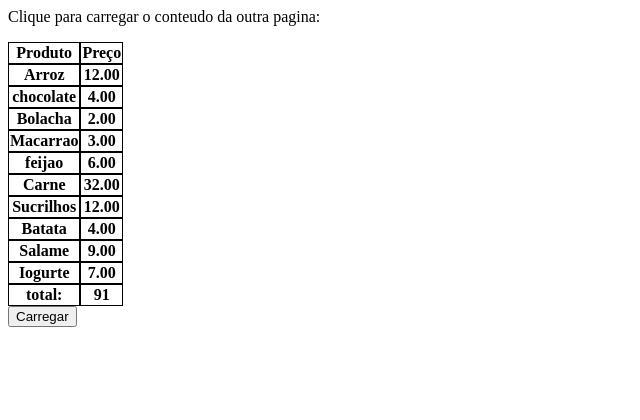
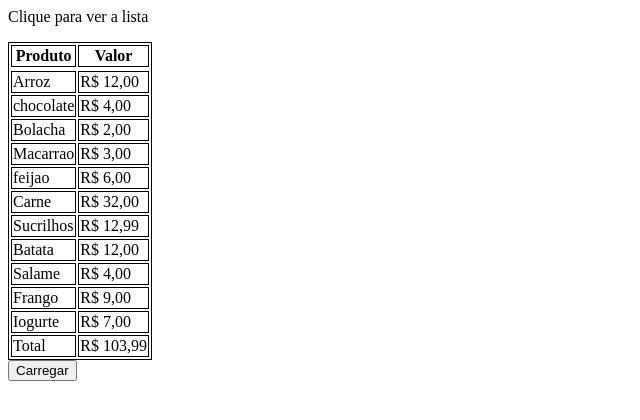
Before and after one commit to thiagoxra/DW2A4, a plain HTML site: page AtividadeLarissa/Exercicio_entrega/atividadeUm.html in a window 1280 px wide. Both pictures are taken after a click on the button "Carregar". Shown: the whole page, without its empty margins (0-640 px from the left). Drawn offline with Linux system fonts and the light colour scheme.

Commit message:
second commit

```diff
--- a/AtividadeLarissa/Exercicio_entrega/atividadeUm.html
+++ b/AtividadeLarissa/Exercicio_entrega/atividadeUm.html
@@ -13,35 +13,33 @@
          }
 
     </style>
-    <script  type= "text/javaScript" src="jQuery/jquery-3.4.1.min.js"></script>
-    <script>
-            $(document).ready(function() {
-                $("#driver").click(function(event){
+   <script type="text/javascript" src="JQuery/jquery-3.4.1.min.js"></script>
+   <script type="text/javascript" language="javascript">
+   $(document).ready(function() {
+      $("#driver").click(function(event){
+          $.getJSON('listaCompras.json', function(lista) {
+               var total = 0;
+               $('#stage').html('<table>');
+               $('table').append('<tr class="titulo"><th>Produto</th><th>Valor</th><tr>');
 
-                    $.getJSON('listaCompras.json', function(t){
-                        var total = Number(t.valor1)+Number(t.valor2)+Number(t.valor3)+Number(t.valor4)+Number(t.valor5)+Number(t.valor6)+Number(t.valor7)+Number(t.valor8)+Number(t.valor9)+Number(t.valor10);
-                        $('#stage').html('<tr> <th>Produto</th> <th>Preço</th></tr>' );
-                        $('#stage').append('<tr> <th>'+ t.produto1 +'</th>'+ '<th>'+ t.valor1 +'</th> </tr>');
-                        $('#stage').append('<tr> <th>'+ t.produto2 +'</th>'+ '<th>'+ t.valor2 +'</th> </tr>');
-                        $('#stage').append('<tr> <th>'+ t.produto3 +'</th>'+ '<th>'+ t.valor3 +'</th> </tr>');
-                        $('#stage').append('<tr> <th>'+ t.produto4 +'</th>'+ '<th>'+ t.valor4 +'</th> </tr>');
-                        $('#stage').append('<tr> <th>'+ t.produto5 +'</th>'+ '<th>'+ t.valor5 +'</th> </tr>');
-                        $('#stage').append('<tr> <th>'+ t.produto6 +'</th>'+ '<th>'+ t.valor6 +'</th> </tr>');
-                        $('#stage').append('<tr> <th>'+ t.produto7 +'</th>'+ '<th>'+ t.valor7 +'</th> </tr>');
-                        $('#stage').append('<tr> <th>'+ t.produto8 +'</th>'+ '<th>'+ t.valor8 +'</th> </tr>');
-                        $('#stage').append('<tr> <th>'+ t.produto9 +'</th>'+ '<th>'+ t.valor9 +'</th> </tr>');
-                        $('#stage').append('<tr> <th>'+ t.produto10 +'</th>'+ '<th>'+ t.valor10 +'</th> </tr>');
-                        $('#stage').append('<tr> <th>'+ "total:" +'</th>'+ '<th>'+ total+'</th> </tr>');
+               var item;
+               var linha =  1;
 
-
-                    });
-                });
+               $.each(lista, function (i,t){
+                  item = '<tr><td>' + t.produto + '</td><td>R$ ' + parseFloat(t.valor).toFixed(2).replace('.', ',') + '</td></tr>';
+                  total += parseFloat(t.valor);
+                  $('table').append(item);
+                  linha++;
+               });
+               $('table').append('<tr id="total"><td>Total</td><td>R$ ' + total.toFixed(2).replace('.', ',') + '</td></tr>');
             });
-        </script>
+         });
+      });
+   </script>
 
 </head>
 <body>
-    <p>Clique para carregar o conteudo da outra pagina:</p>
+    <p>Clique para ver a lista</p>
     <div id="stage" style="backgound-color: orange;">
         conteudo
 
--- a/AtividadeLarissa/Exercicio_entrega/listaCompras.json
+++ b/AtividadeLarissa/Exercicio_entrega/listaCompras.json
@@ -1,22 +1,13 @@
-{
-"produto1":"Arroz",
- "valor1":"12.00",
-"produto2":"chocolate",
- "valor2":"4.00",
-"produto3":"Bolacha",
- "valor3":"2.00",
-"produto4":"Macarrao",
- "valor4":"3.00",
-"produto5":"feijao",
- "valor5":"6.00",
-"produto6":"Carne",
- "valor6":"32.00",
-"produto7":"Sucrilhos",
- "valor7":"12.00",
-"produto8":"Batata",
- "valor8":"4.00",
-"produto9":"Salame",
- "valor9":"9.00",
-"produto10":"Iogurte",
- "valor10":"7.00"
-}
+[
+{"produto": "Arroz", "valor": 12.00},
+{"produto": "chocolate","valor": 4.00},
+{"produto": "Bolacha", "valor": 2.00},
+{"produto": "Macarrao", "valor": 3.00},
+{"produto": "feijao", "valor": 6.00},
+{"produto": "Carne", "valor": 32.00},
+{"produto": "Sucrilhos", "valor": 12.99},
+{"produto": "Batata", "valor": 12.00},
+{"produto": "Salame", "valor":4.00 },
+{"produto": "Frango", "valor": 9.00},
+{"produto": "Iogurte ", "valor": 7.00}
+]
```
Also changed, not shown: 1 other file.
